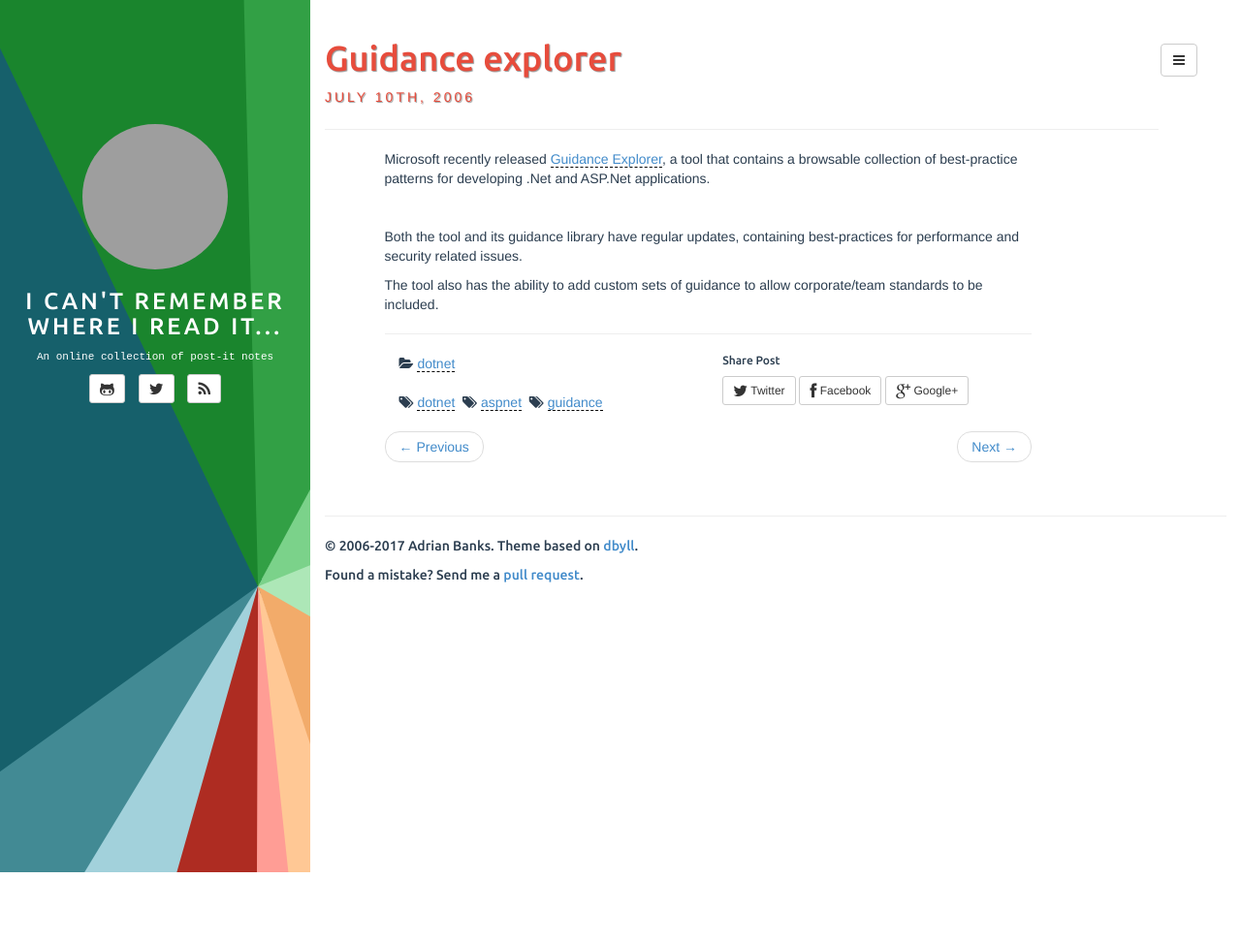
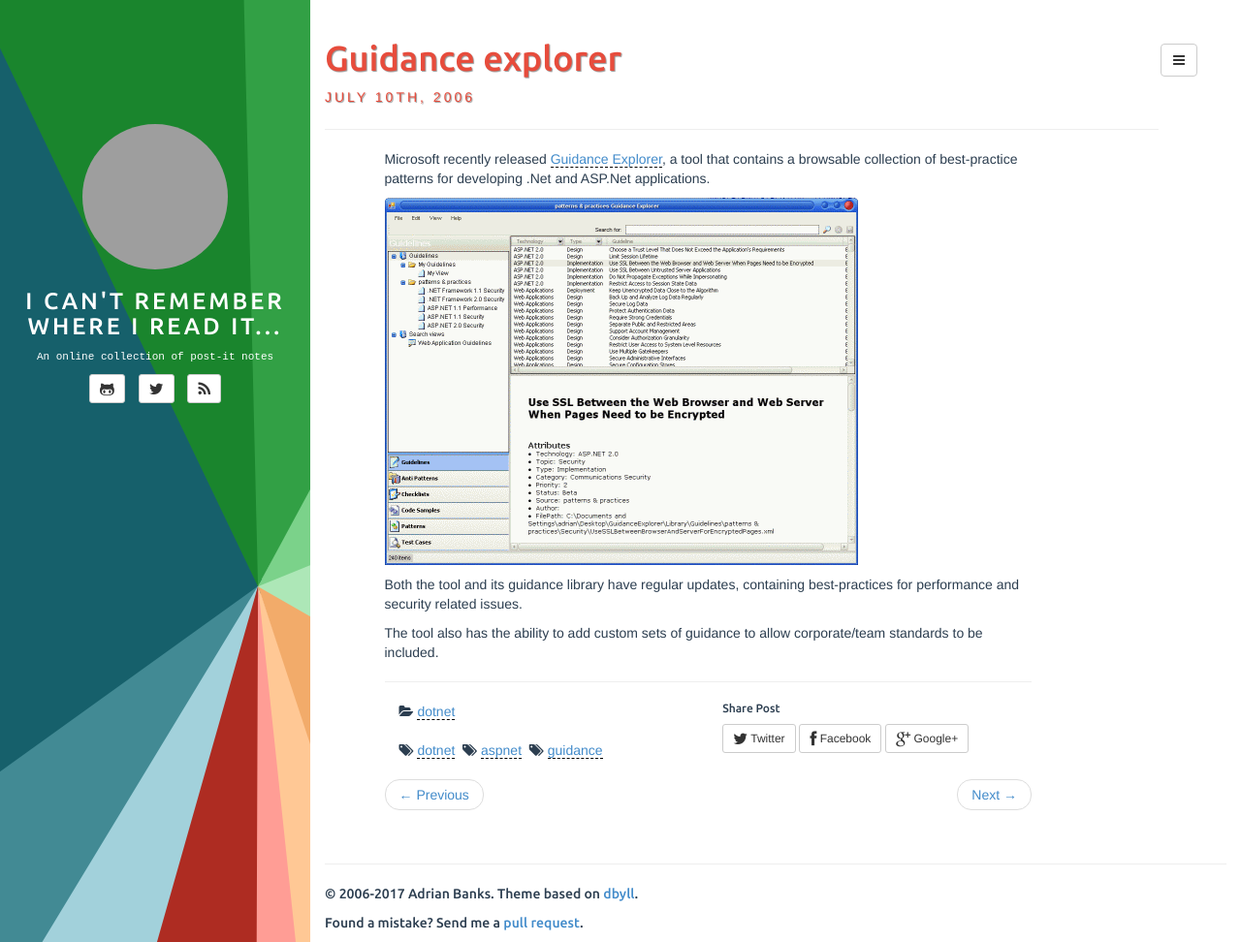
Before and after one commit to adrianbanks/adrianbanks.github.io, a Jekyll site: the page built from _posts/2006/07/2006-07-19-guidance-explorer.md, in a window 1280 px wide and 972 px high. Shown: the whole window at 97% size. Built offline with Jekyll 4.4.1, drawn with Linux system fonts in a browser that asks for light colours; grey boxes are pictures that could not be loaded.

Commit message:
Fix the image path

```diff
--- a/_posts/2006/07/2006-07-19-guidance-explorer.md
+++ b/_posts/2006/07/2006-07-19-guidance-explorer.md
@@ -9,7 +9,7 @@ fullview: true
 
 Microsoft recently released [Guidance Explorer](http://codegallery.gotdotnet.com/GuidanceExplorer), a tool that contains a browsable collection of best-practice patterns for developing .Net and ASP.Net applications.
 
-![](assets/media/images/2006/07/guidance-explorer.gif)
+![](/assets/media/images/2006/07/guidance-explorer.gif)
 
 Both the tool and its guidance library have regular updates, containing best-practices for performance and security related issues.
 
```
